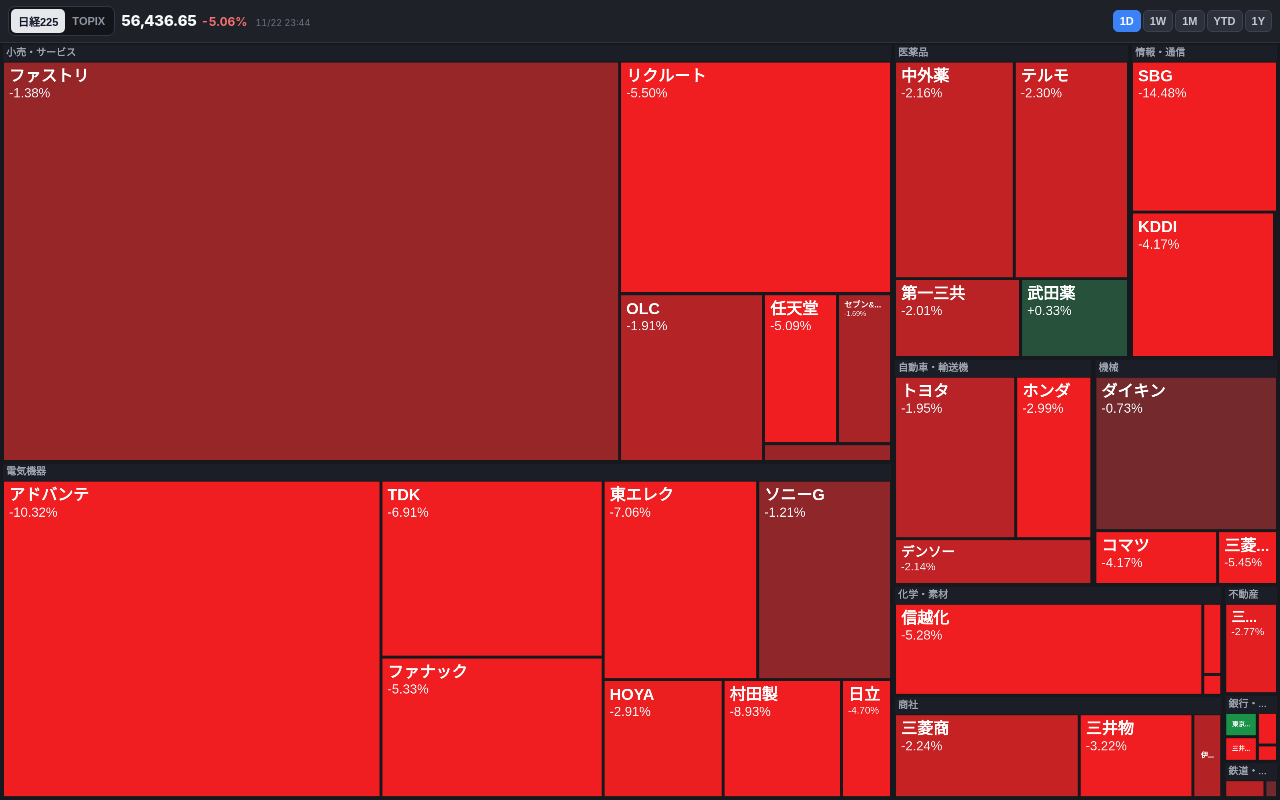
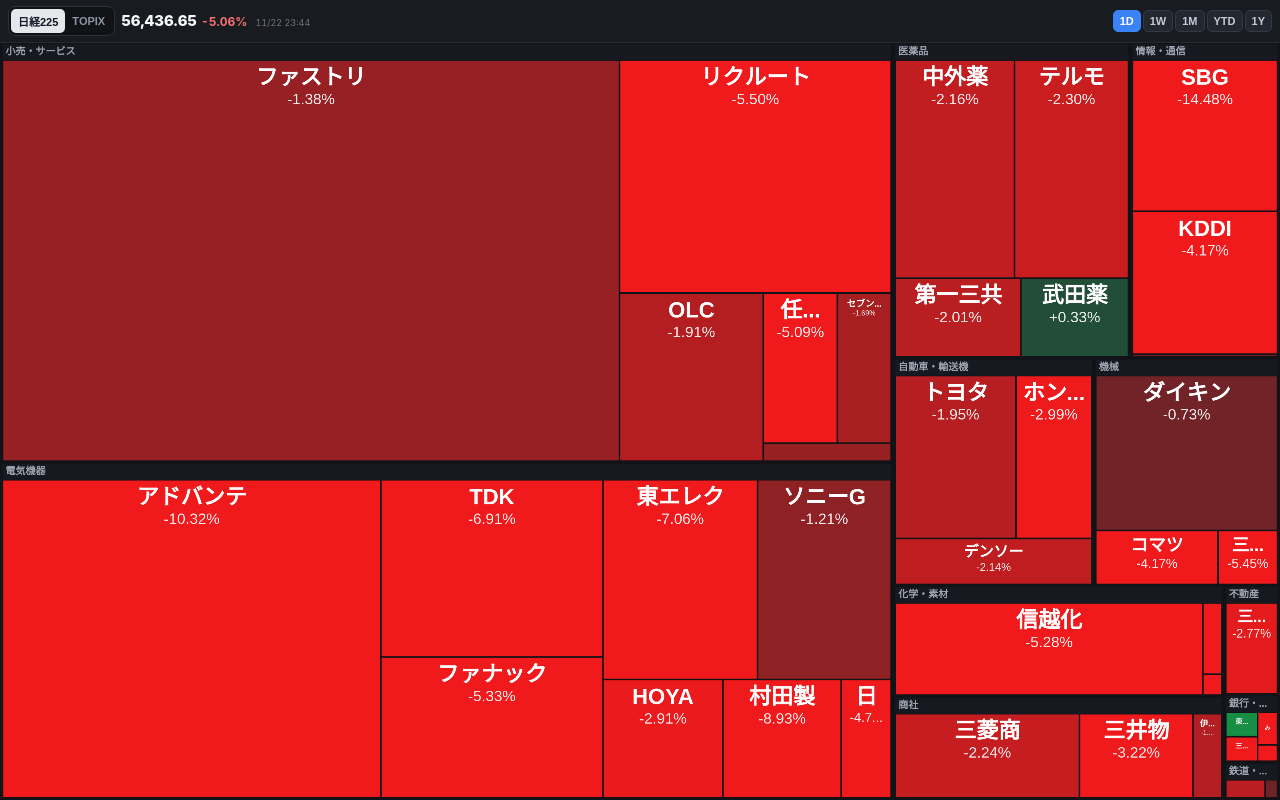
Before and after one commit to sugicco2/nikkei-heatmap, a plain HTML site: page index.html in a window 1280 px wide. Drawn offline with nearby package versions, Linux system fonts and the light colour scheme.

Commit message:
Update index.html

```diff
--- a/index.html
+++ b/index.html
@@ -9,11 +9,11 @@
   <script src="https://cdn.jsdelivr.net/npm/echarts@5.5.0/dist/echarts.min.js"></script>
   <style>
     * { box-sizing: border-box; margin: 0; padding: 0; -webkit-tap-highlight-color: transparent; }
-    html, body { position: fixed; inset: 0; width: 100%; height: 100%; overflow: hidden; background: #16181d; color: #fff; font-family: -apple-system, BlinkMacSystemFont, "Hiragino Sans", sans-serif; }
+    html, body { position: fixed; inset: 0; width: 100%; height: 100%; overflow: hidden; background: #111317; color: #fff; font-family: -apple-system, BlinkMacSystemFont, "Hiragino Sans", "Yu Gothic", sans-serif; }
     body { display: flex; flex-direction: column; padding: env(safe-area-inset-top) env(safe-area-inset-right) env(safe-area-inset-bottom) env(safe-area-inset-left); }
-    header { display: flex; justify-content: space-between; align-items: center; padding: 6px 8px; background: #1e2128; border-bottom: 1px solid #2e323c; gap: 6px; flex-shrink: 0; z-index: 10; }
+    header { display: flex; justify-content: space-between; align-items: center; padding: 6px 8px; background: #181b20; border-bottom: 1px solid #262a33; gap: 6px; flex-shrink: 0; z-index: 10; }
     .left-area { display: flex; align-items: center; gap: 6px; min-width: 0; }
-    .index-switch { display: flex; background: #13151a; padding: 2px; border-radius: 7px; border: 1px solid #323744; flex-shrink: 0; }
+    .index-switch { display: flex; background: #101216; padding: 2px; border-radius: 7px; border: 1px solid #2d323e; flex-shrink: 0; }
     .index-switch button { background: transparent; border: none; color: #8e96a4; padding: 4px 7px; font-size: 11px; font-weight: 700; border-radius: 5px; cursor: pointer; }
     .index-switch button.active { background: #e5e7eb; color: #111827; }
     .index-quote { display: flex; flex-direction: column; line-height: 1.15; font-variant-numeric: tabular-nums; }
@@ -22,7 +22,7 @@
     #index-chg { font-size: 11px; font-weight: 700; }
     #updated { font-size: 9px; color: #6b7280; }
     .controls { display: flex; gap: 2px; flex-shrink: 0; }
-    .controls button { background: #2b303b; color: #c5cbd6; border: 1px solid #3c4250; padding: 4px 6px; border-radius: 5px; font-size: 11px; font-weight: 600; cursor: pointer; }
+    .controls button { background: #232730; color: #c5cbd6; border: 1px solid #343946; padding: 4px 6px; border-radius: 5px; font-size: 11px; font-weight: 600; cursor: pointer; }
     .controls button.active { background: #3b82f6; color: #fff; border-color: #3b82f6; }
     #chart-wrap { flex: 1; min-height: 0; width: 100%; position: relative; overflow: hidden; touch-action: none; }
     #chart { width: 100%; height: 100%; transform-origin: 0 0; will-change: transform; }
@@ -66,7 +66,7 @@
 
     function scheduleLabelRefresh() {
       clearTimeout(zoomTimer);
-      zoomTimer = setTimeout(() => renderChart(false), 60);
+      zoomTimer = setTimeout(() => renderChart(false), 50);
     }
 
     function applyTransform(refreshLabels = false) {
@@ -145,39 +145,88 @@
     });
 
     function getColor(val, maxRange) {
-      if (!val || isNaN(val)) return '#2d3139';
+      if (!val || isNaN(val)) return '#262a32';
       const r = Math.min(Math.abs(val) / maxRange, 1);
-      return val > 0 ? `rgb(${Math.round(42 - r * 24)},${Math.round(68 + r * 115)},${Math.round(56 + r * 24)})`
-                     : `rgb(${Math.round(76 + r * 164)},${Math.round(44 - r * 14)},${Math.round(48 - r * 16)})`;
+      return val > 0 ? `rgb(${Math.round(36 - r * 20)},${Math.round(64 + r * 116)},${Math.round(52 + r * 24)})`
+                     : `rgb(${Math.round(74 + r * 166)},${Math.round(38 - r * 12)},${Math.round(42 - r * 14)})`;
     }
 
+    function textUnits(str) {
+      let u = 0;
+      for (let i = 0; i < str.length; i++) u += str.charCodeAt(i) > 255 ? 1.0 : 0.58;
+      return Math.max(u, 1.4);
+    }
+
+    function fitText(str, maxW, maxFs, minFs) {
+      let out = '';
+      let used = 0;
+      for (let i = 0; i < str.length; i++) {
+        const w = str.charCodeAt(i) > 255 ? 1.0 : 0.58;
+        if ((used + w) * minFs > maxW && out.length > 0) break;
+        out += str[i];
+        used += w;
+      }
+      const fs = Math.max(minFs, Math.min(maxFs, maxW / Math.max(used, 1)));
+      return { text: out, fs };
+    }
+
+    // Stock Map風の完全中央揃え・三点リーダー廃止・面積比例フォント設計
     function buildDynamicLabel(name, pct, code) {
       const sz = tileSizes[code];
       if (!sz) return { show: false };
-      const availW = sz.w * scale - 4;
-      const availH = sz.h * scale - 3;
-      if (availW < 18 || availH < 12) return { show: false };
 
-      let units = 0;
-      for (let i = 0; i < name.length; i++) units += name.charCodeAt(i) > 255 ? 1.0 : 0.6;
-      units = Math.max(units, 1.5);
+      const availW = sz.w * scale - 3;
+      const availH = sz.h * scale - 2;
+      if (availW < 12 || availH < 8.5) return { show: false };
 
-      if (availH < 23 || availW < 24) {
-        const visF = Math.max(6.2, Math.min(13, availH * 0.62, availW / (units + 0.3)));
+      const units = textUnits(name);
+
+      // 小セル・横長セルは1行中央表示（企業名を最優先でくっきり表示）
+      if (availH < 21 || availW < 23) {
+        const maxFs = Math.min(14, availH * 0.68);
+        const minFs = 5.4;
+        const fitted = fitText(name, availW, maxFs, minFs);
         return {
-          show: true, position: 'inside', overflow: 'truncate', formatter: name,
-          fontSize: +(visF / scale).toFixed(2), fontWeight: 'bold', color: '#fff'
+          show: true,
+          position: 'inside',
+          align: 'center',
+          verticalAlign: 'middle',
+          formatter: fitted.text,
+          fontSize: +(fitted.fs / scale).toFixed(2),
+          fontWeight: '700',
+          color: '#ffffff'
         };
       }
-      const visN = Math.max(6.8, Math.min(16, availH * 0.32, availW / (units + 0.4)));
-      const visP = Math.max(6.0, Math.min(13, visN * 0.85, availH * 0.26, availW / 4.6));
+
+      // 中〜大セルは2行中央表示（銘柄名＋騰落率）
+      const rawMaxN = Math.min(22, availH * 0.34, availW / (Math.min(units, 5.2) + 0.1));
+      const fittedN = fitText(name, availW, Math.max(6.2, rawMaxN), 5.8);
+      const visN = fittedN.fs;
+
       const sign = pct > 0 ? '+' : '';
+      const pctStr = `${sign}${pct.toFixed(2)}%`;
+      const pctUnits = textUnits(pctStr);
+      const visP = Math.max(5.2, Math.min(15, visN * 0.78, availH * 0.25, availW / (pctUnits + 0.15)));
+
       return {
-        show: true, position: 'inside', overflow: 'truncate',
-        formatter: `{n|${name}}\n{p|${sign}${pct.toFixed(2)}%}`,
+        show: true,
+        position: 'inside',
+        align: 'center',
+        verticalAlign: 'middle',
+        formatter: `{n|${fittedN.text}}\n{p|${pctStr}}`,
         rich: {
-          n: { fontSize: +(visN / scale).toFixed(2), fontWeight: 'bold', color: '#fff', lineHeight: +(visN * 1.18 / scale).toFixed(2) },
-          p: { fontSize: +(visP / scale).toFixed(2), color: '#f3f4f6', lineHeight: +(visP * 1.15 / scale).toFixed(2) }
+          n: {
+            fontSize: +(visN / scale).toFixed(2),
+            fontWeight: '700',
+            color: '#ffffff',
+            lineHeight: +((visN * 1.15) / scale).toFixed(2)
+          },
+          p: {
+            fontSize: +(visP / scale).toFixed(2),
+            fontWeight: '500',
+            color: 'rgba(255,255,255,0.9)',
+            lineHeight: +((visP * 1.18) / scale).toFixed(2)
+          }
         }
       };
     }
@@ -222,7 +271,7 @@
             name: it.name,
             value: [Number(it.weight || 0.1), pct, Number(it.price || 0), it.code],
             label: buildDynamicLabel(it.name, pct, it.code),
-            itemStyle: { color: getColor(pct, maxR), borderColor: '#16181d', borderWidth: 1 }
+            itemStyle: { color: getColor(pct, maxR), borderColor: '#111317', borderWidth: 0.8 }
           };
         })
       }));
@@ -231,7 +280,7 @@
         animation: false,
         tooltip: {
           appendToBody: true, confine: true,
-          backgroundColor: 'rgba(22,24,29,0.95)', borderColor: '#4b5563', textStyle: { color: '#fff', fontSize: 12 },
+          backgroundColor: 'rgba(17,19,23,0.96)', borderColor: '#4b5563', textStyle: { color: '#fff', fontSize: 12 },
           formatter: i => {
             const d = i.data;
             if (!d || !Array.isArray(d.value)) return i.name;
@@ -242,10 +291,10 @@
         series: [{
           type: 'treemap', left: 0, right: 0, top: 0, bottom: 0, roam: false, nodeClick: false, breadcrumb: { show: false },
           levels: [
-            { itemStyle: { borderColor: '#16181d', borderWidth: 1.5, gapWidth: 1 } },
-            { itemStyle: { borderColor: '#16181d', borderWidth: 1.5, gapWidth: 1 },
-              upperLabel: { show: true, height: isMobile ? 15 : 17, color: '#9ca3af', backgroundColor: '#1b1e26', fontSize: isMobile ? 9 : 10, fontWeight: 'bold', padding: [0, 3], overflow: 'truncate', formatter: '{b}' } },
-            { itemStyle: { borderColor: '#16181d', borderWidth: 1, gapWidth: 0 }, upperLabel: { show: false } }
+            { itemStyle: { borderColor: '#111317', borderWidth: 1, gapWidth: 1 } },
+            { itemStyle: { borderColor: '#111317', borderWidth: 1.5, gapWidth: 0 },
+              upperLabel: { show: true, height: isMobile ? 14 : 16, color: '#9ca3af', backgroundColor: '#161920', fontSize: isMobile ? 8.5 : 10, fontWeight: 'bold', padding: [0, 3], overflow: 'truncate', formatter: '{b}' } },
+            { itemStyle: { borderColor: '#111317', borderWidth: 0.8, gapWidth: 0 }, upperLabel: { show: false } }
           ],
           data: treeData
         }]
```
